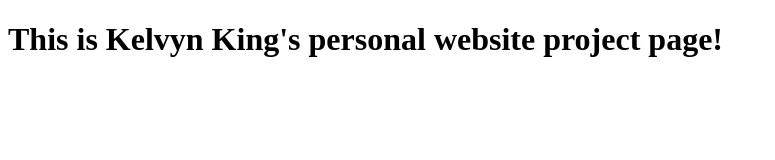
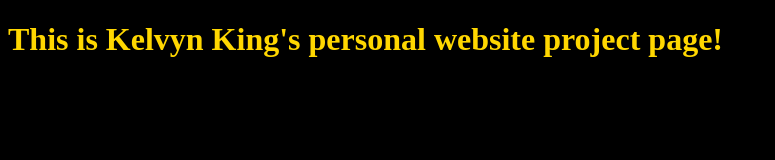
Before and after one commit to kelvynking/academyxi-personal-website-project, a plain HTML site: page index.html in a window 1280 px wide. Shown: the whole page, without its empty margins (0-775 px from the left). Drawn offline with Linux system fonts and the light colour scheme.

Commit message:
added style.css, connected to index.html

```diff
--- a/index.html
+++ b/index.html
@@ -2,6 +2,7 @@
 <html lang="en">
     <head>
         <title>Kelvyn King</title>
+        <link rel="stylesheet" href="style.css">
     </head>
     <body>
         <h1>This is Kelvyn King's personal website project page!</h1>
--- /dev/null
+++ b/style.css
@@ -0,0 +1,7 @@
+body {
+    background: #000000;
+}
+
+h1 {
+    color: #ffd700;
+}
```
Also changed, not shown: 1 other file.
